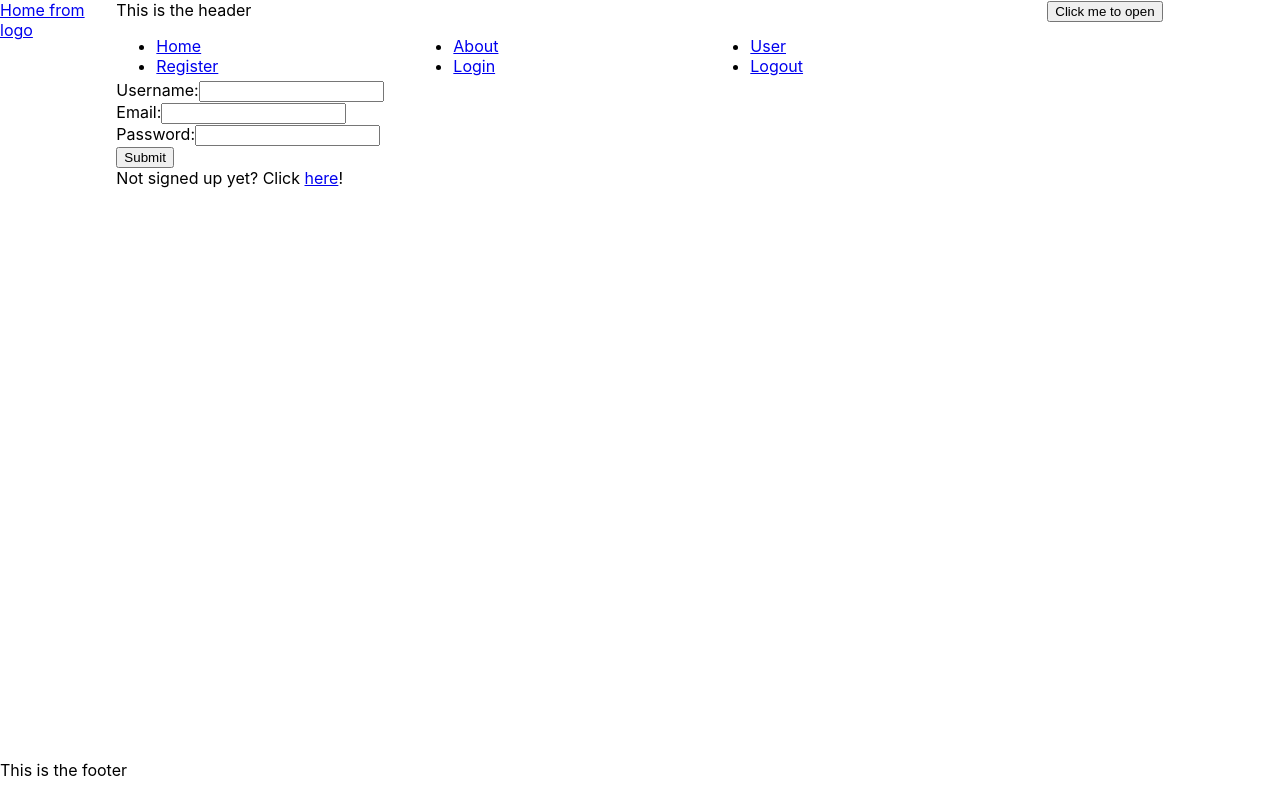
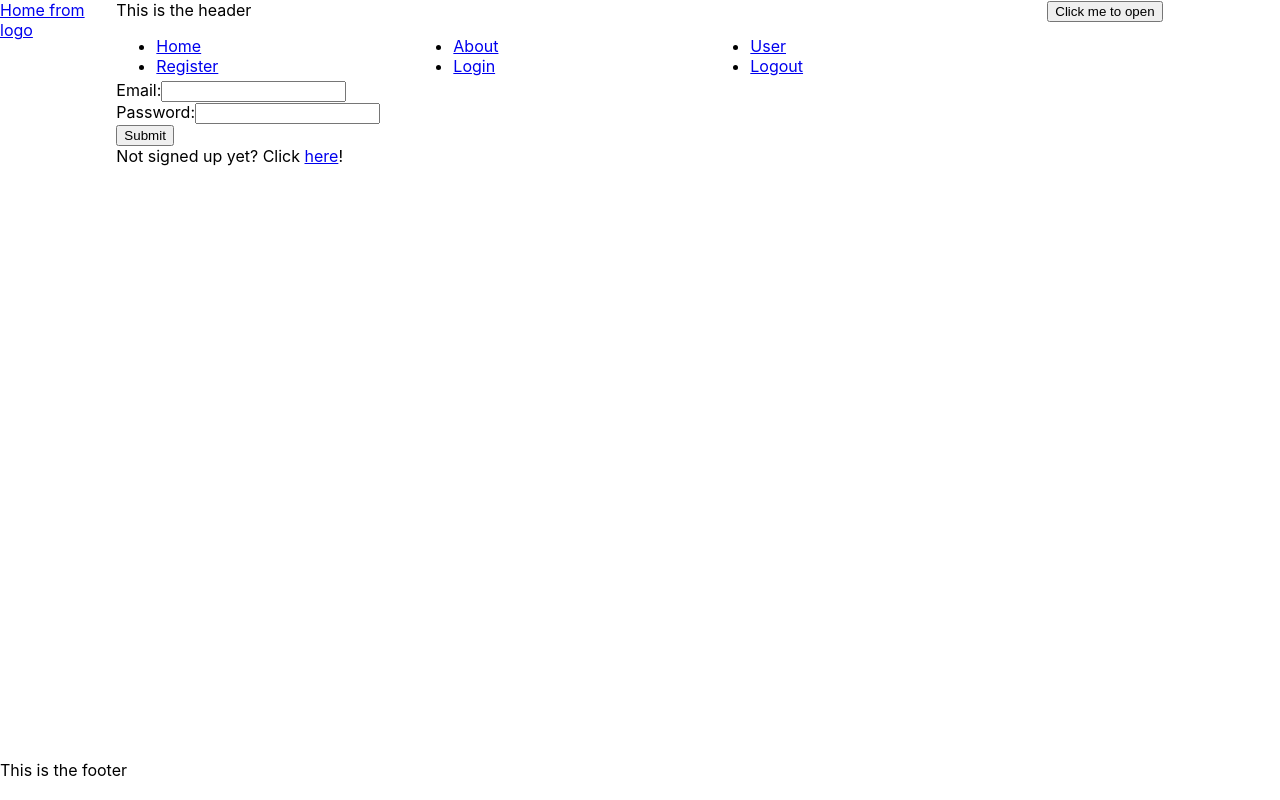
Before and after one commit to Cellv2/mern-auth-todo-app, a React (Create React App) app in the folder client/: page /login in a window 1280 px wide. Built offline with nearby package versions, Linux system fonts and the light colour scheme.

Commit message:
Odd that didn't work? Works now

```diff
--- a/client/src/components/User/Login.tsx
+++ b/client/src/components/User/Login.tsx
@@ -21,7 +21,6 @@ import styles from "./Login.module.scss";
 type Props = {};
 type State = {
     email: string;
-    username: string;
     password: string;
     errors?: {};
 };
@@ -29,13 +28,36 @@ type State = {
 class Login extends Component<Props, State> {
     state: State = {
         email: "",
-        username: "",
         password: "",
     };
 
-    readonly userData = {
-        email: this.state.email,
-        password: this.state.password,
+    handleOnSubmit = async (
+        event: React.FormEvent<HTMLFormElement>
+    ): Promise<void> => {
+        event.preventDefault();
+
+        const body = {
+            email: this.state.email,
+            password: this.state.password,
+        };
+
+        const request = await fetch(`/api/users/login`, {
+            method: "POST",
+            headers: { "Content-Type": "application/json;charset=utf-8" },
+            body: JSON.stringify(body),
+        });
+
+        if ((await request.status) === 400) {
+            const errors = await request.json();
+            this.setState((prevstate: State) => ({
+                ...prevstate,
+                errors: errors,
+            }));
+        } else {
+            const content = await request.json();
+
+            console.log(content);
+        }
     };
 
     handleInputOnChange = (
@@ -54,49 +76,10 @@ class Login extends Component<Props, State> {
         return;
     };
 
-    handleOnSubmit = async (
-        event: React.FormEvent<HTMLFormElement>
-    ): Promise<void> => {
-        event.preventDefault();
-
-        const body = {
-            username: this.state.username,
-            email: this.state.email,
-            password: this.state.password,
-        };
-
-        const request = await fetch(`/api/users/addUser`, {
-            method: "POST",
-            headers: { "Content-Type": "application/json;charset=utf-8" },
-            body: JSON.stringify(body),
-        });
-
-        if ((await request.status) === 400) {
-            const errors = await request.json();
-            this.setState((prevstate: State) => ({
-                ...prevstate,
-                errors: errors,
-            }));
-        } else {
-            const content = await request.json();
-
-            console.log(content);
-        }
-    };
-
     render() {
         return (
             <div className={styles.gridMain}>
                 <form onSubmit={this.handleOnSubmit}>
-                    <div>
-                        <label htmlFor="username">Username:</label>
-                        <input
-                            name="username"
-                            type="text"
-                            value={this.state.username}
-                            onChange={this.handleInputOnChange}
-                        />
-                    </div>
                     <div>
                         <label htmlFor="email">Email:</label>
                         <input
```
